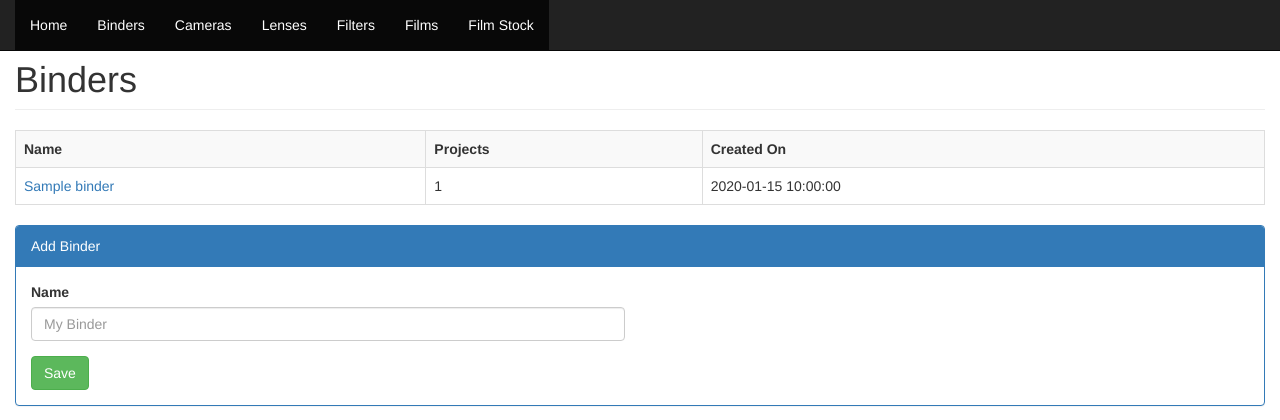
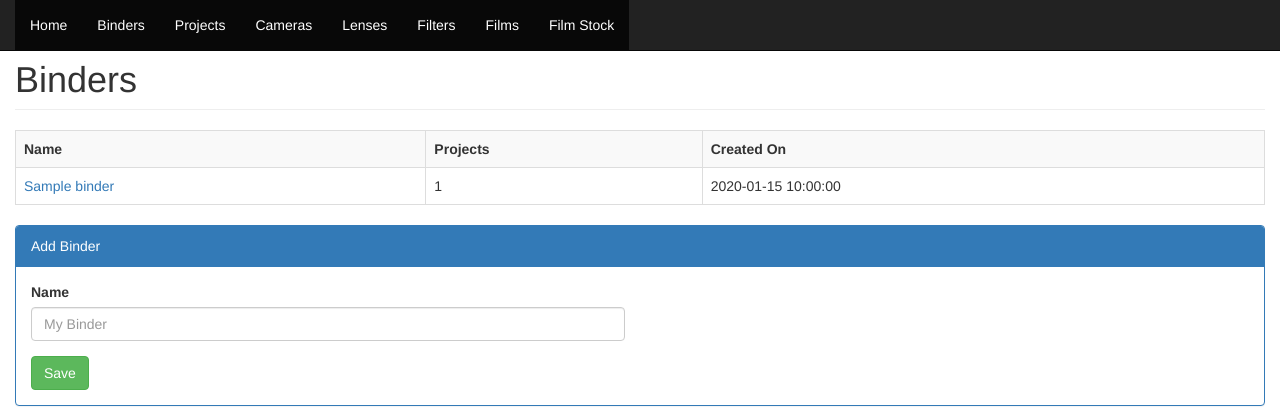
Before and after one commit to m00dawg/filmlog, a Flask app: template filmlog/templates/binders.html in a window 1280 px wide. Shown: the top 420 px of the page. Run offline with Flask 2, Linux system fonts and the light colour scheme; the template is opened without the code that fills it: most values are stand-ins (such as "Sample title", 1, 10 or a date in 2020); parts of the project's set-up code (start-up, migrations or seed data) failed here and were passed over; some libraries are stand-ins or nearby versions.

Commit message:
Project shows up when selecting a binder

```diff
--- a/filmlog/templates/base.html
+++ b/filmlog/templates/base.html
@@ -17,6 +17,9 @@
           <ul class="nav navbar-nav">
             <li class="active"><a href="/">Home</a></li>
             <li class="active"><a href="/binders">Binders</a></li>
+            {% if binderID %}
+              <li class="active"><a href="/binders/{{ binderID }}/projects">Projects</a></li>
+            {% endif %}
             <li class="active"><a href="/cameras">Cameras</a></li>
             <li class="active"><a href="/lenses">Lenses</a></li>
             <li class="active"><a href="/filters">Filters</a></li>
--- a/filmlog/views.py
+++ b/filmlog/views.py
@@ -16,6 +16,7 @@ def index():
     if request.method == 'GET':
         return render_template('index.html')
 
+# Binder List
 @app.route('/binders',  methods = ['POST', 'GET'])
 def binders():
     if request.method == 'POST':
@@ -28,6 +29,7 @@ def binders():
     binders = engine.execute(qry).fetchall()
     return render_template('binders.html', binders=binders)
 
+# Project List
 @app.route('/binders/<int:binderID>/projects',  methods = ['POST', 'GET'])
 def projects(binderID):
     if request.method == 'POST':
@@ -41,7 +43,7 @@ def projects(binderID):
     qry = text("""SELECT projectID, name, filmCount, createdOn FROM Projects
         WHERE binderID = :binderID""")
     projects = engine.execute(qry, binderID=binderID).fetchall()
-    return render_template('projects.html', binder=binder, projects=projects)
+    return render_template('projects.html', binder=binder, binderID=binderID, projects=projects)
 
 @app.route('/binders/<int:binderID>/projects/<int:projectID>',  methods = ['POST', 'GET'])
 def project(binderID, projectID):
```
